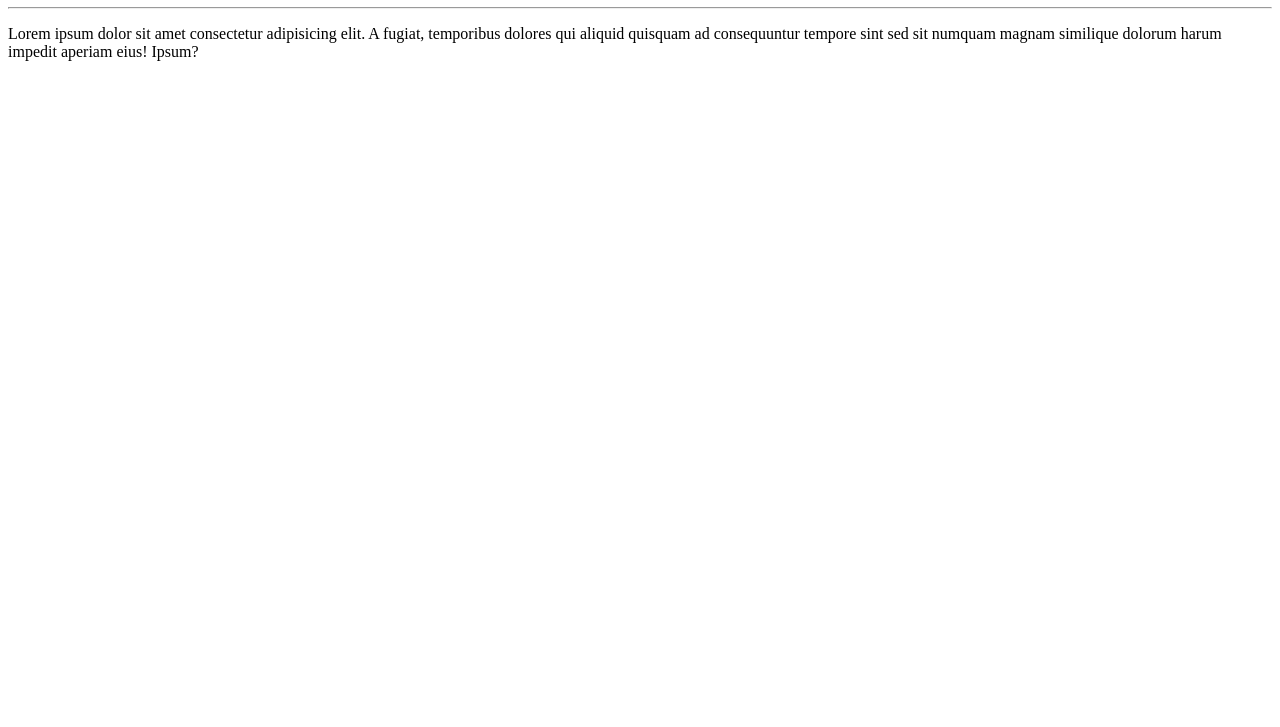
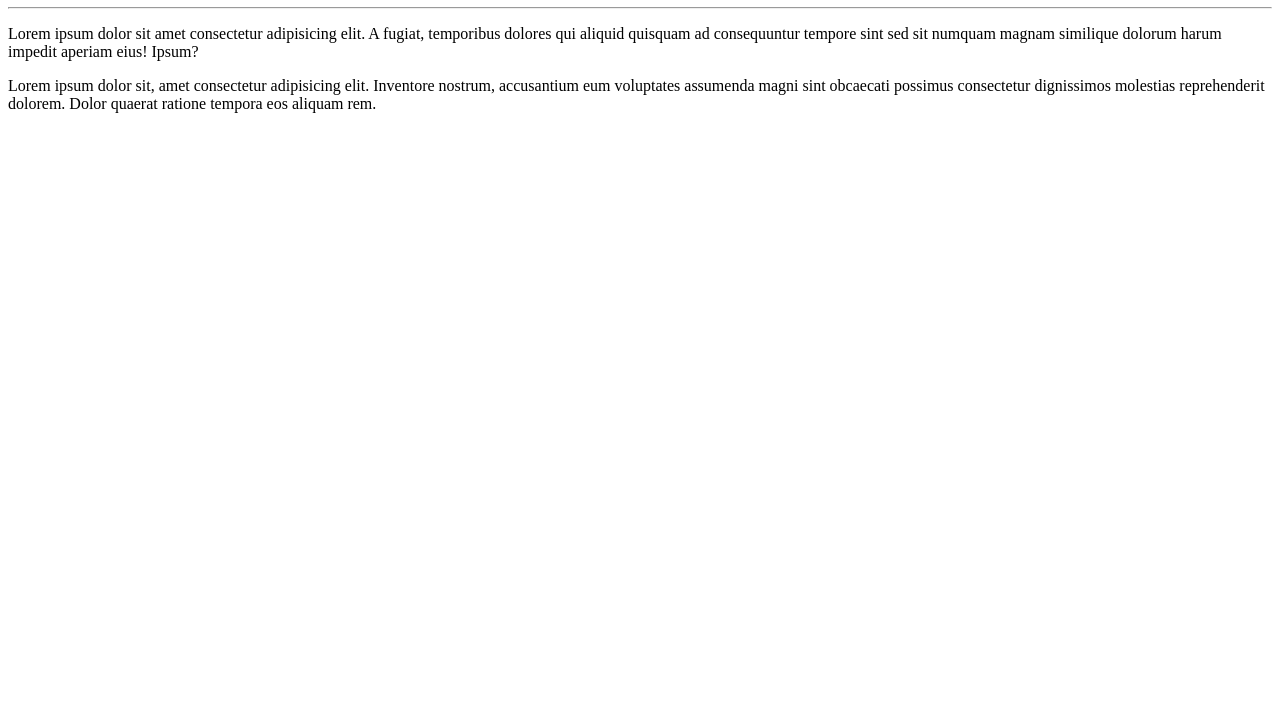
Before and after one commit to PrimoJulio/Ol--Mundo, a plain HTML site: page Site Olá Mundo/index.html in a window 1280 px wide. Shown: the part 73-800 px from the top of the page. Drawn offline with Linux system fonts and the light colour scheme.

Commit message:
Adicionei mais um parágrafo.

```diff
--- a/Site Olá Mundo/index.html
+++ b/Site Olá Mundo/index.html
@@ -10,7 +10,9 @@
     <h1>Olá, Mundo!</h1>
     <hr>
     <p>Lorem ipsum dolor sit amet consectetur adipisicing elit. A fugiat, temporibus dolores qui aliquid quisquam ad consequuntur tempore sint sed sit numquam magnam similique dolorum harum impedit aperiam eius! Ipsum?
+<p>Lorem ipsum dolor sit, amet consectetur adipisicing elit. Inventore nostrum, accusantium eum voluptates assumenda magni sint obcaecati possimus consectetur dignissimos molestias reprehenderit dolorem. Dolor quaerat ratione tempora eos aliquam rem.
 
+</p>
     </p>
 </body>
 </html>
```
